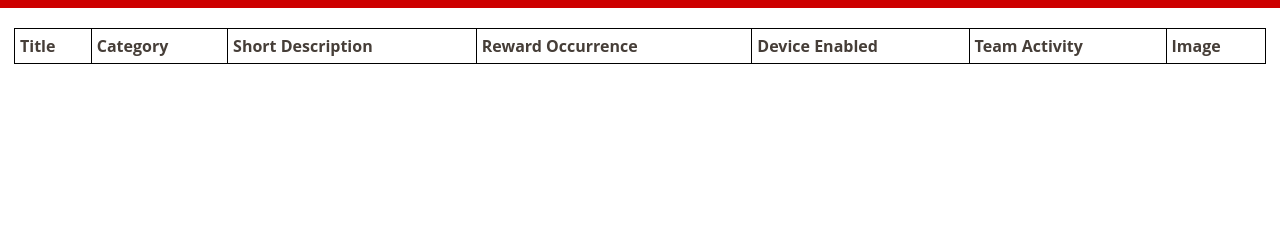
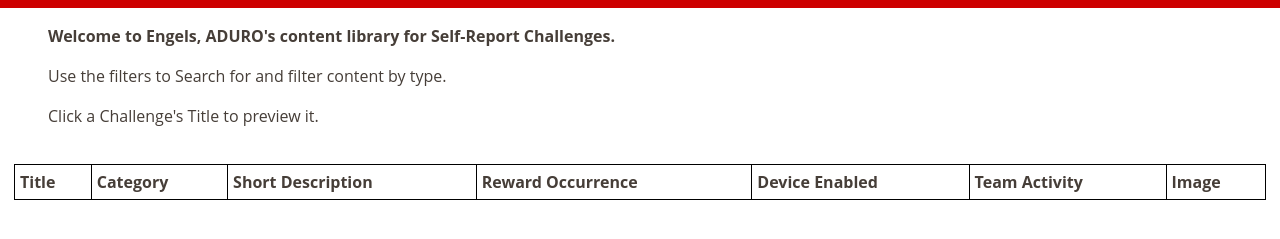
Before and after one commit to arapawa/engels, a website built with webpack: page index.html in a window 1280 px wide. Shown: the part 53-292 px from the top of the page. Built offline with nearby package versions, Linux system fonts and the light colour scheme.

Commit message:
Add intro text

```diff
--- a/css/main.css
+++ b/css/main.css
@@ -46,6 +46,11 @@
       text-decoration: none; }
       header.navigation ul li.nav-link a:focus, header.navigation ul li.nav-link a:hover {
         color: #FFF; }
+
+/* Introduction Text styles */
+#intro-text {
+  padding: 1em 3em 0 3em;
+}
 
 /* Table styles */
 #table-container {
--- a/index.html
+++ b/index.html
@@ -29,6 +29,12 @@
 
   <div id="wrapper">
 
+    <div id="intro-text">
+      <p><strong>Welcome to Engels, ADURO's content library for Self-Report Challenges.</strong></p>
+      <p>Use the filters to Search for and filter content by type.</p>
+      <p>Click a Challenge's Title to preview it.</p>
+    </div>
+
     <div id="table-container">
       <table id="tablefilterTable" class="table table-striped">
         <thead id="table-head">
```
